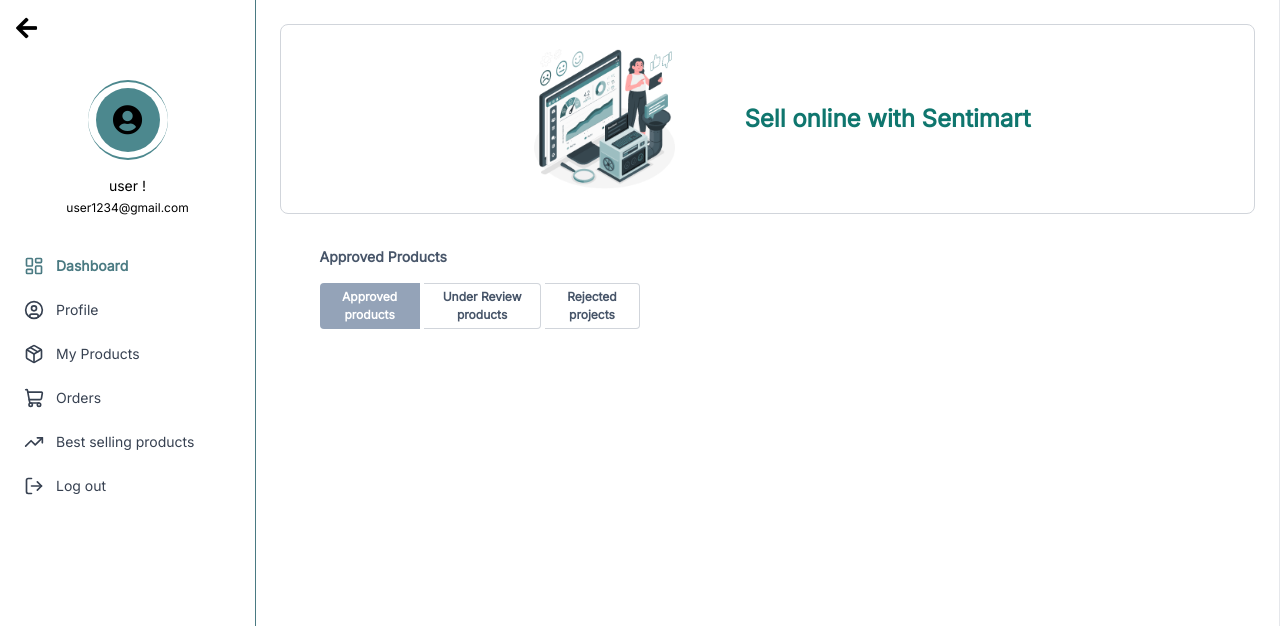
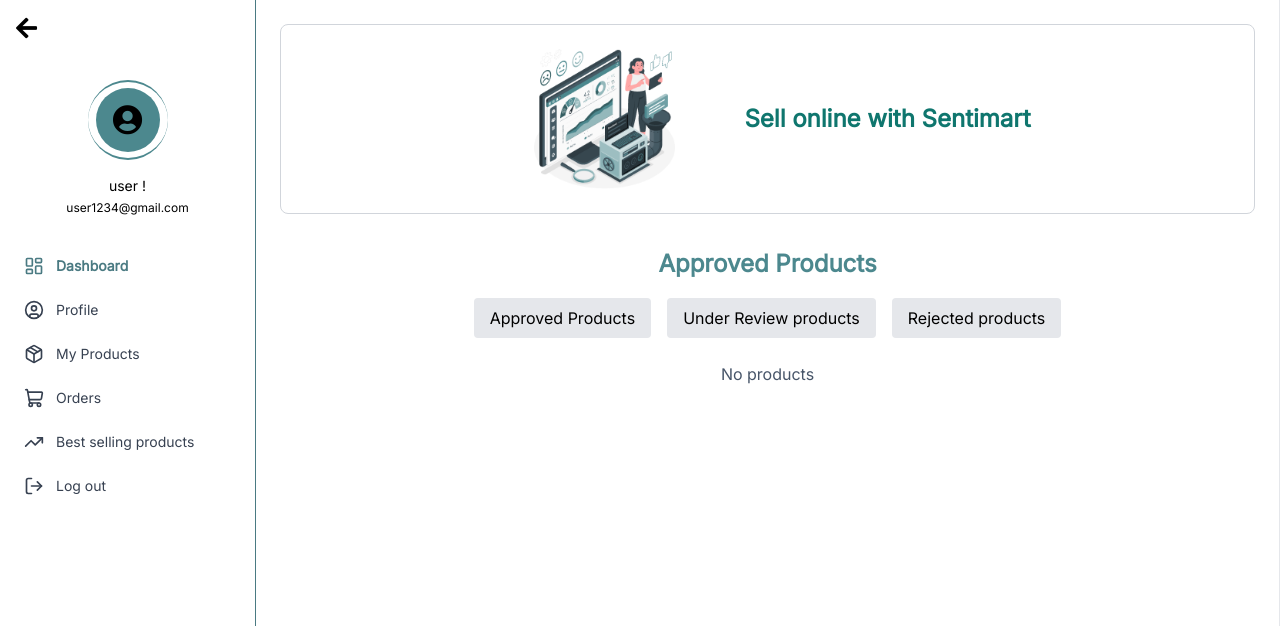
Before and after one commit to Roopika-sics/Inventory-management, a Django app: page /seller/view_products/ in a window 1280 px wide. Shown: the top 626 px of the page. Run offline with Django 5.2, Linux system fonts and the light colour scheme; a user stored in the database is signed in; data comes from the database, SQL or seed files in the repository; both versions use the stored data as it was after the commit; some libraries are stand-ins or nearby versions.

Commit message:
seller products based on approved, under review and rejected done

```diff
--- a/buyer/views.py
+++ b/buyer/views.py
@@ -72,8 +72,8 @@
 @login_required
 @never_cache
 def buyer_home(request):
-    smartphones = Product.objects.filter(category__name='Smart Phone')
-    smart_wantchs = Product.objects.filter(category__name='Smart Watches')
+    smartphones = Product.objects.filter(category__name='Smart Phone', status='approved')
+    smart_wantchs = Product.objects.filter(category__name='Smart Watches', status='approved')
     categories = Category.objects.all()
     query = request.GET.get('q', '')
     search_results = Product.objects.filter(
--- a/seller/templates/seller/add_product.html
+++ b/seller/templates/seller/add_product.html
@@ -11,6 +11,9 @@
 </head>
 <body class="bg-gray-100 flex justify-center items-center min-h-screen">
     <div class="bg-white shadow-md rounded-lg p-8 w-full max-w-5xl">
+        <div class="bg-teal-600 w-full h-12 flex items-center justify-start rounded-t-lg">
+            <a href="{% url 'view_products' %}" class="text-white ml-4"><i class="fas fa-arrow-left"></i></a>
+        </div>
         <h2 class="text-2xl font-semibold text-gray-700 mb-6">Seller Add New Product</h2>
         <h3 class="text-xl font-semibold text-gray-800 mb-4">Sell online with Sentimart</h3>
         <h4 class="text-lg font-semibold text-gray-600 mb-4">Add New Products</h4>
--- a/seller/templates/seller/view_products.html
+++ b/seller/templates/seller/view_products.html
@@ -11,24 +11,19 @@
  </section>
 
  <section class="max-w-4xl mx-auto">
-     <h3 class="text-[#475569] font-semibold text-[14px] mb-4">
+     <h3 class="text-[#4C888E] text-center font-semibold text-[1.5rem] mb-4">
       Approved Products
      </h3>
      <!-- Tabs -->
-     <div class="flex space-x-1 mb-6 text-[12px] font-semibold max-w-xs">
-      <button class="bg-[#94a3b8] text-white rounded-tl rounded-bl px-3 py-1" type="button">
-       Approved products
-      </button>
-      <button class="bg-white border border-gray-300 border-l-0 rounded-tr rounded-br px-3 py-1 text-[#475569]" type="button">
-       Under Review products
-      </button>
-      <button class="bg-white border border-gray-300 border-l-0 rounded-tr rounded-br px-3 py-1 text-[#475569]" type="button">
-       Rejected projects
-      </button>
+     <div class="flex space-x-4 mb-6 justify-center items-center">
+        <a href="{% url 'view_products' %}?status=approved" class="px-4 py-2 rounded {% if current_status == 'approved' %}bg-[#4C888E] text-white{% else %}bg-gray-200{% endif %}">Approved Products</a>
+        <a href="{% url 'view_products' %}?status=pending" class="px-4 py-2 rounded {% if current_status == 'pending' %}bg-[#4C888E] text-white{% else %}bg-gray-200{% endif %}">Under Review products</a>
+        <a href="{% url 'view_products' %}?status=rejected" class="px-4 py-2 rounded {% if current_status == 'rejected' %}bg-[#4C888E] text-white{% else %}bg-gray-200{% endif %}">Rejected products</a>
      </div>
      <!-- Product Cards -->
      <div class="space-y-6">
       <!-- Product Card 1 -->
+       {% if products %}
        {% for product in products %}
       <article class="border border-gray-300 rounded-md p-4 flex flex-col md:flex-row md:space-x-6">
        <div class="flex flex-col items-center mb-4 md:mb-0">
@@ -152,6 +147,9 @@
        </div>
       </article>
       {% endfor %}
+      {% else %}
+      <p class="text-center text-[#475569]">No products</p>
+      {% endif %}
      </div>
     </section>
 </main>
--- a/seller/views.py
+++ b/seller/views.py
@@ -111,5 +111,10 @@
     return render(request, 'seller/add_product.html', {'categories': categories})
 
 def view_products(request):
-    products = Product.objects.filter(seller=request.user)
-    return render(request, 'seller/view_products.html', {'products': products})
+    status=request.GET.get('status')
+    print(status)
+    if status:
+        products = Product.objects.filter(seller=request.user, status=status)
+    else:
+        products = Product.objects.filter(seller=request.user)
+    return render(request, 'seller/view_products.html', {'products': products, 'current_status': status or 'all'})
--- a/templates/seller_base.html
+++ b/templates/seller_base.html
@@ -62,7 +62,7 @@
 
     <div id="productDropdown" class="mt-2 ml-6 space-y-2 hidden">
       <a href="{% url 'add_product' %}" class="block hover:text-[#4a7a82]">Add Product</a>
-      <a href="{% url 'view_products' %}" class="block hover:text-[#4a7a82]">View All Products</a>
+      <a href="{% url 'view_products' %}?status=approved" class="block hover:text-[#4a7a82]">View All Products</a>
     </div>
   </div>
 
```
Also changed, not shown: admin_panel/templates/admin_panel/reject_product.html (added, +8 -0 lines), admin_panel/views.py (+18 -0 lines), products/models.py (+7 -0 lines), accounts/migrations/0005_alter_user_user_type.py (added), db.sqlite3, products/migrations/0003_product_rejection_reason_product_status.py (added).
